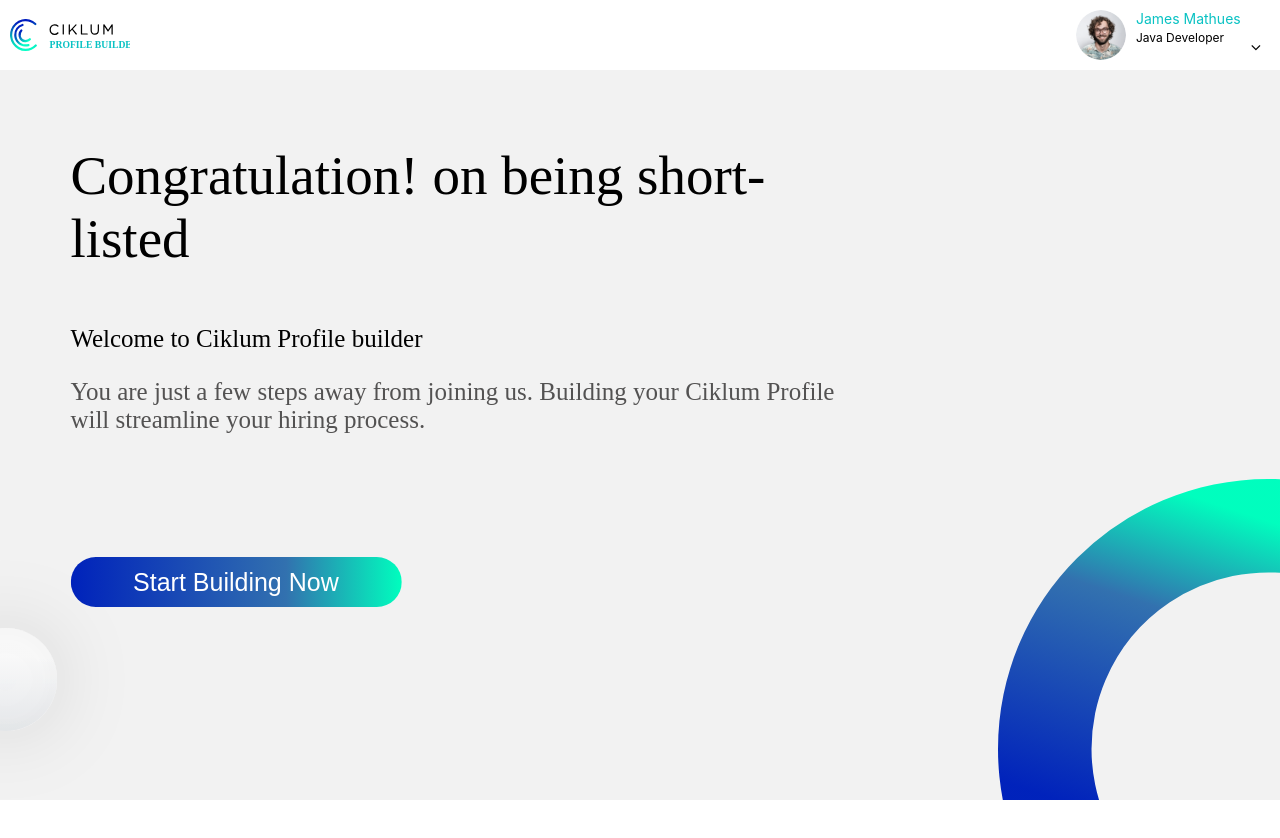
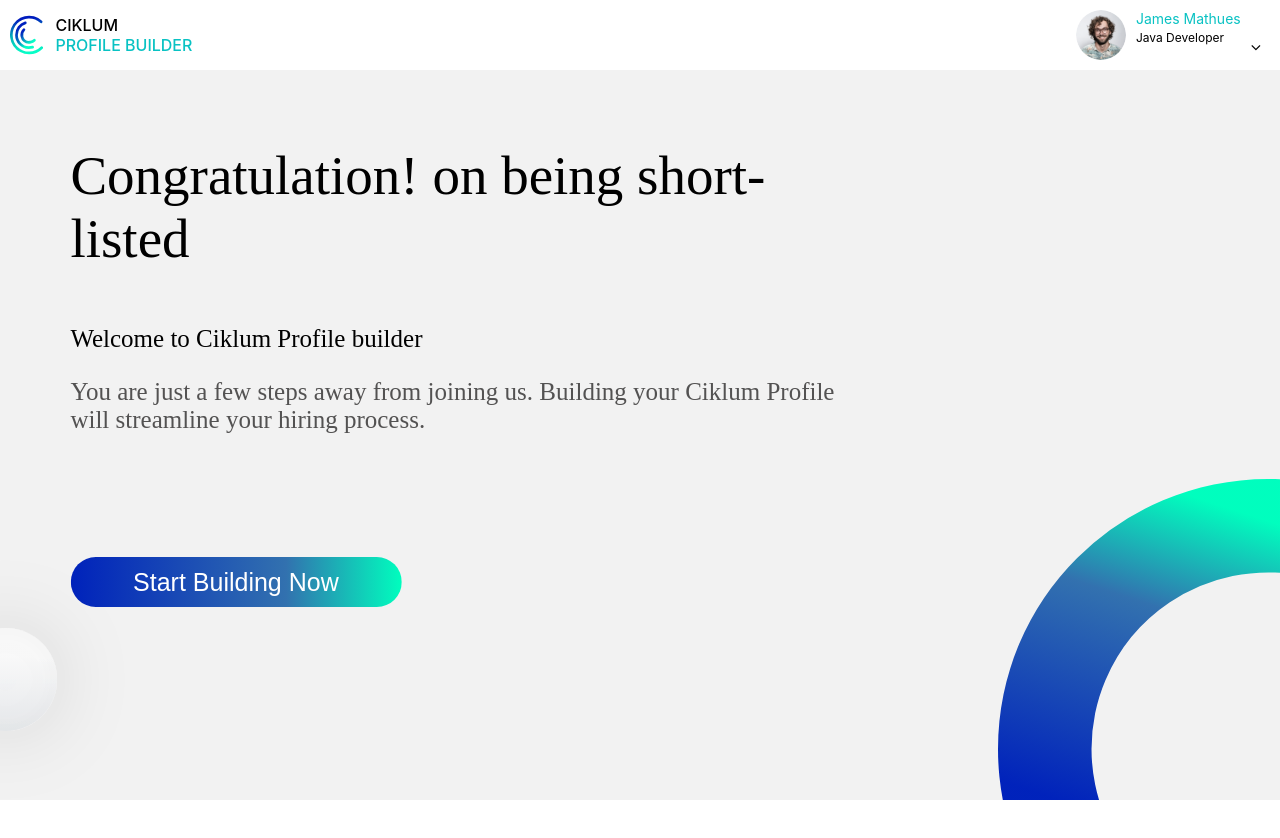
Before and after one commit to Abdulmoiz-Ahmer/CV-Builder, a React (Create React App) app: page / in a window 1280 px wide. Shown: the top 838 px of the page. Built offline with nearby package versions, Linux system fonts and the light colour scheme.

Commit message:
implemented header css

```diff
--- a/src/Presentation/CV/CVControlPanelView/CVControlPanelView.css
+++ b/src/Presentation/CV/CVControlPanelView/CVControlPanelView.css
@@ -61,6 +61,13 @@
   right: 0%;
   transform: translate(-50%, -50%);
 }
+
+@media screen and (max-width: 1024px) {
+  .img-ellipse {
+    /* left: -9%; */
+  }
+}
+
 @media screen and (min-width: 1400px) {
   .img-ellipse {
     left: -9%;
--- a/src/Presentation/CV/Header/Header.css
+++ b/src/Presentation/CV/Header/Header.css
@@ -7,8 +7,15 @@
   justify-content: space-between;
   position: relative;
 }
-.logo {
-  width: 120px;
+/* .logo {
+  max-width: ;
+  max-height: 4vh;
+} */
+.ciklum-logo {
+  width: 100%;
+  height: 100%;
+  display: flex;
+  column-gap: 12px;
 }
 .user-pic {
   width: 50px;
@@ -54,3 +61,21 @@
 .user-designation {
   font-size: 12px;
 }
+.ciklum-info {
+  display: flex;
+}
+.ciklum {
+  display: flex;
+  flex-direction: column;
+}
+.ciklum-logo {
+  display: flex;
+  column-gap: 12px;
+}
+.ciklum-text {
+  font-weight: 500;
+}
+.ciklum-builder {
+  font-weight: 500;
+  color: #09c2c3;
+}
--- a/src/Presentation/CV/Header/Header.tsx
+++ b/src/Presentation/CV/Header/Header.tsx
@@ -1,6 +1,6 @@
 import React, { useState } from "react";
 import "./Header.css";
-import ProfileBuilder from "../../../assets/Profile-Builder.svg";
+import Ciklumlogo from "../../../assets/Ciklum_logo.svg";
 import ProfileImage from "../../../assets/user.png";
 
 function Header() {
@@ -12,7 +12,18 @@
   };
   return (
     <nav>
-      <img src={ProfileBuilder} className="logo" alt="Profile" />
+      <div className="ciklum-info">
+        <div className="ciklum-logo">
+          <img src={Ciklumlogo} className="logo" alt="Profile" />
+          <div className="ciklum">
+            <span className="ciklum-text">CIKLUM</span>
+            <span className="ciklum-builder">PROFILE BUILDER</span>
+          </div>
+        </div>
+
+        <div className="profile-builder"></div>
+      </div>
+
       <div className="userProfile">
         <img src={ProfileImage} alt="cat" className="user-pic" />
         <div className="designation">
```
Also changed, not shown: src/assets/Ciklum_logo.svg (added).
